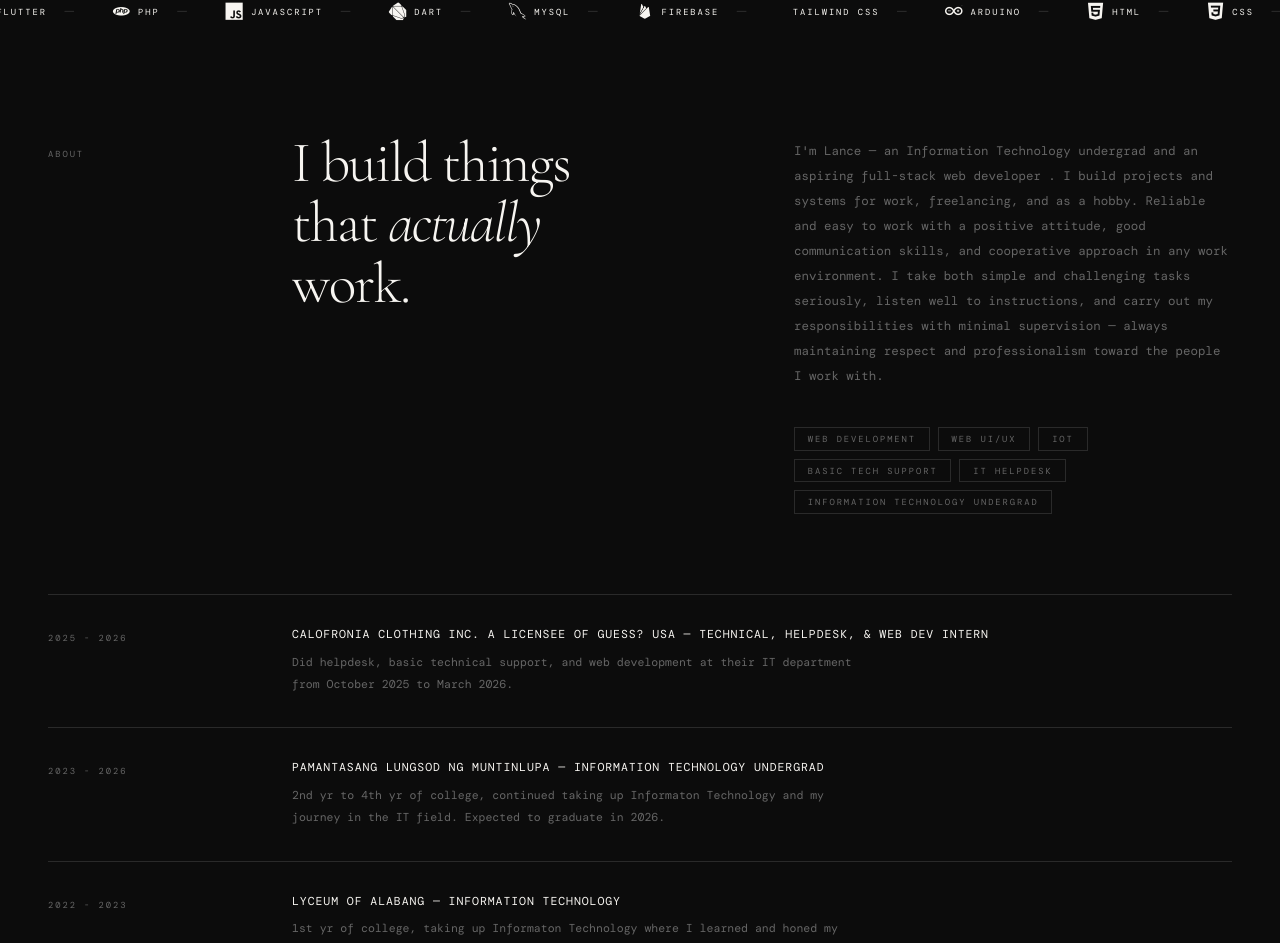
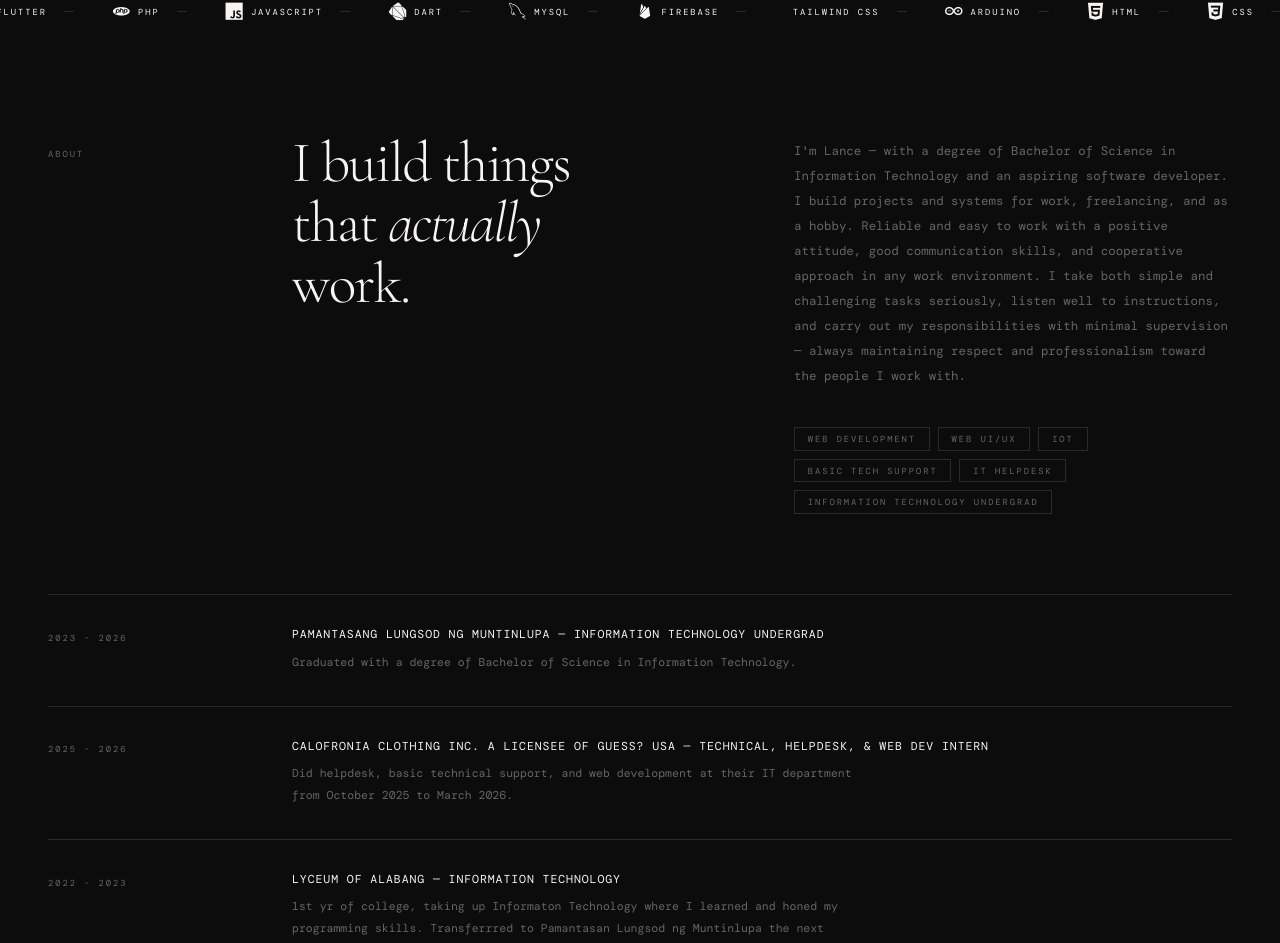
Before and after one commit to chrolluash/lancetinoco-web-portfolio, a Vue app: page / in a window 1280 px wide. Shown: the part 813-1756 px from the top of the page. Built offline with nearby package versions, Linux system fonts and the light colour scheme; a web font is replaced by a local one.

Commit message:
changed descriptions

```diff
--- a/src/components/AboutSection.vue
+++ b/src/components/AboutSection.vue
@@ -17,8 +17,8 @@
     <!-- bio column -->
     <div class="about__body reveal">
       <p class="about__bio">
-        I'm Lance — an Information Technology undergrad and an aspiring full-stack web developer
-        . I build projects and systems for work, freelancing, and as a hobby. Reliable and easy
+        I'm Lance — with a degree of Bachelor of Science in Information Technology and an aspiring software developer.
+        I build projects and systems for work, freelancing, and as a hobby. Reliable and easy
         to work with a positive attitude, good communication skills, and cooperative approach in
         any work environment. I take both simple and challenging tasks seriously, listen well to
         instructions, and carry out my responsibilities with minimal supervision — always maintaining
@@ -54,19 +54,19 @@ const traits = ['Web Development', 'Web UI/UX', 'IoT', 'Basic Tech Support', 'IT
 
 const timeline = [
   {
+    year: '2023 - 2026',
+    title: 'Pamantasang Lungsod ng Muntinlupa — Information Technology Undergrad',
+    desc: 'Graduated with a degree of Bachelor of Science in Information Technology.',
+  },
+  {
     year: '2025 - 2026',
     title: 'Calofronia Clothing Inc. A Licensee of GUESS? USA — Technical, Helpdesk, & Web Dev Intern',
     desc: 'Did helpdesk, basic technical support, and web development at their IT department from October 2025 to March 2026.',
   },
   {
-    year: '2023 - 2026',
-    title: 'Pamantasang Lungsod ng Muntinlupa — Information Technology Undergrad',
-    desc: '2nd yr to 4th yr of college, continued taking up Informaton Technology and my journey in the IT field. Expected to graduate in 2026.',
-  },
-  {
     year: '2022 - 2023',
     title: 'Lyceum of Alabang — Information Technology',
-    desc: '1st yr of college, taking up Informaton Technology where I learned and honed my programming skills. Transferrred to Pamantasan Lungsod ng Muntinlupa after 1 year.',
+    desc: '1st yr of college, taking up Informaton Technology where I learned and honed my programming skills. Transferrred to Pamantasan Lungsod ng Muntinlupa the next school year.',
   },
   {
     year: '2020 - 2022',
--- a/src/components/HeroSection.vue
+++ b/src/components/HeroSection.vue
@@ -46,7 +46,7 @@
 <script setup>
 import { ref, computed, onMounted, onUnmounted } from 'vue'
 
-const disciplines = ['Basic Tech Support', 'Web Development', 'IT Undergrad', 'Web UI/UX', 'IoT',]
+const disciplines = ['Information Technology', 'Basic Tech Support', 'Web Development', 'Web UI/UX', 'IoT',]
 
 const nameWrapRef = ref(null)
 const progress    = ref(0)
```
